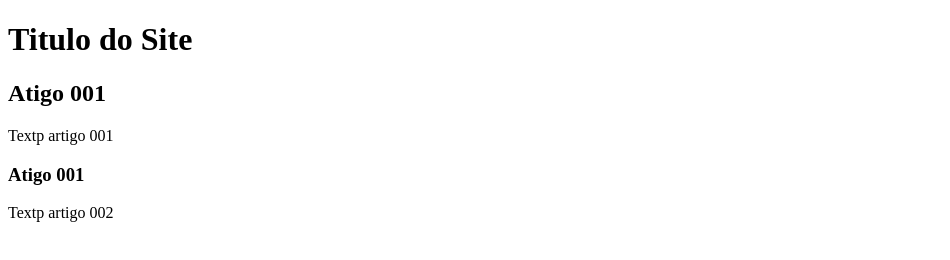
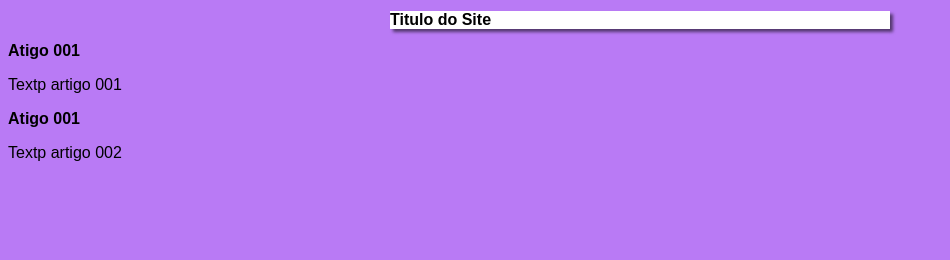
Before and after one commit to lucasmcomin/Projeto-Site, a plain HTML site: page index.html in a window 1280 px wide. Shown: the whole page, without its empty margins (0-950 px from the left). Drawn offline with Linux system fonts and the light colour scheme.

Commit message:
iniciei o design

```diff
--- /dev/null
+++ b/estilos/style.css
@@ -0,0 +1,17 @@
+* {
+    font-family: Arial, Helvetica, sans-serif;
+    font-size: 16px;
+}
+
+body{
+    background-color: rgb(185, 122, 245);
+
+}
+
+
+main{
+    background-color: white;
+    width: 500px;
+    margin: auto;
+    box-shadow: 3px 3px 3px rgba(0, 0, 0, 0.548);
+}
--- a/index.html
+++ b/index.html
@@ -4,6 +4,7 @@
     <meta charset="UTF-8">
     <meta name="viewport" content="width=device-width, initial-scale=1.0">
     <title>Titulo</title>
+    <link rel="stylesheet" href="estilos/style.css">
 </head>
 <body>
     <main>
```
